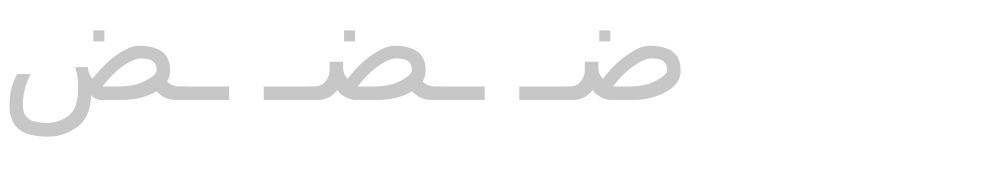
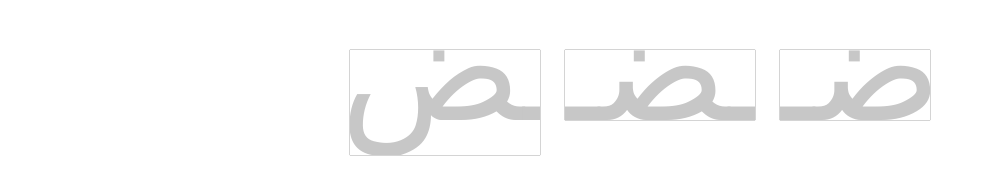
Before and after one commit to eissapk/letter-filling-detector, a plain HTML site: page index.html in a window 1280 px wide. Shown: the whole page, without its empty margins (0-985 px from the left). Drawn offline with Linux system fonts and the light colour scheme.

Commit message:
automated letters drawing

```diff
--- a/app.js
+++ b/app.js
@@ -1,125 +1,8 @@
 let painting = false;
-let eraserToggle = true;
 let penWidth = 4;
-let penColor = "blue";
-let lastWidth;
-let lastColor;
-let timeout = [];
-// select canvas
-const canvas1 = document.querySelector("#one");
-const ctx1 = canvas1.getContext("2d");
-const w = 1000;
-const h = 500;
-canvas1.width = w;
-canvas1.height = h;
-
-//! try with rectangle
-// draw white firstly
-// ctx1.rect(0, 0, 200, 200);
-// ctx1.fillStyle = "white";
-// ctx1.fill();
-// ctx1.beginPath();
-// draw desired color secondly
-// ctx1.rect(0, 0, 100, 100);
-// ctx1.fillStyle = "#FF0000";
-// ctx1.fill();
-
-//! try with text
-// draw white background
-ctx1.rect(0, 0, 1000, 500);
-ctx1.fillStyle = "white";
-ctx1.fill();
-ctx1.beginPath();
-
-const font = "150px serif";
-const lineWidth = 5;
-const textAlign = "left";
-const letter = ["ضـ ـضـ ـض", 0, 100];
-
-// draw text as fallback to fill the space between dashes
-ctx1.font = font;
-ctx1.lineWidth = lineWidth;
-ctx1.textAlign = textAlign;
-ctx1.fillStyle = "#c7c7c7";
-ctx1.fillText(...letter);
-ctx1.beginPath();
-
-// // draw desired text
-// ctx1.font = font;
-// ctx1.lineWidth = 2;
-// ctx1.textAlign = textAlign;
-// ctx1.setLineDash([5, 7]);
-// ctx1.strokeStyle = "#000";
-// ctx1.strokeText(...letter);
-
-const data = getNonWhitePos(ctx1, w, h);
-console.log("getNonWhitePos", data);
-
-// ------------
-
-const canvas2 = document.querySelector("#two");
-canvas2.width = window.innerWidth - 20;
-canvas2.height = window.innerHeight - 20;
-const ctx2 = canvas2.getContext("2d");
-
-// mouse position
-const mousePos = e => {
-  let status = e.type == "mousedown" ? true : false;
-  if (status) {
-    // mouse down
-    painting = true;
-    draw_via_mouse(e);
-  } else {
-    // mouse up
-    painting = false;
-    ctx2.beginPath();
-  }
-};
-
-// draw via mouse
-const draw_via_mouse = e => {
-  // prevent default behavior
-  e.preventDefault();
-
-  // !start getting cursor pos
-  e = e || window.event;
-  let a = e.target.getBoundingClientRect();
-  let x = e.pageX - a.left;
-  let y = e.pageY - a.top;
-  // !end getting cursor pos
-  if (!painting) return;
-
-  ctx2.lineWidth = penWidth;
-  ctx2.lineCap = "round";
-  ctx2.strokeStyle = penColor;
-  ctx2.lineTo(x, y);
-  ctx2.stroke();
-  ctx2.beginPath();
-  ctx2.moveTo(x, y);
-  // console.log(ctx1.isPointInPath(x, y)); // this is used with rect methods only not with text
-  console.log({ x, y });
-
-  const obj = data.find(item => item.x === x && item.y === y);
-  console.log(obj);
-
-  if (obj) {
-    console.warn("inside");
-  } else {
-    console.warn("outside");
-    const time = setTimeout(() => {
-      alert("you are ouside the letter, start over");
-      location.reload();
-    }, 200);
-    timeout.push(time);
-    timeout.forEach((item, index, array) => {
-      if (index !== array.length - 1) clearTimeout(item);
-    });
-  }
-};
-
-canvas2.addEventListener("mousedown", mousePos);
-canvas2.addEventListener("mouseup", mousePos);
-canvas2.addEventListener("mousemove", draw_via_mouse);
+let penColor = "black";
+const originsDataArr = [];
+const origins = document.querySelectorAll(".origin");
 
 function getNonWhitePos(ctx, w, h) {
   // start taken from stackoverflow
@@ -145,3 +28,114 @@ function getNonWhitePos(ctx, w, h) {
   console.log({ fullData: data });
   return data.filter(item => item.color !== "#ffffff"); // return NON-white pxs positions
 }
+
+function handelOrigin(ctx, letter, w, h, y) {
+  ctx.rect(0, 0, w, h);
+  ctx.fillStyle = "white";
+  ctx.fill();
+  ctx.beginPath();
+
+  const font = "150px serif";
+  const lineWidth = 5;
+  const textAlign = "left";
+
+  ctx.font = font;
+  ctx.lineWidth = lineWidth;
+  ctx.textAlign = textAlign;
+  ctx.fillStyle = "#c7c7c7";
+  ctx.fillText(letter, -10, y);
+  ctx.beginPath();
+
+  return getNonWhitePos(ctx, w, h);
+}
+
+origins.forEach((origin, index) => {
+  const parent = origin.parentElement;
+  const originCTX = origin.getContext("2d");
+  const letter = origin.getAttribute("data-letter");
+  const [W, H, Y] = origin.getAttribute("data-dim").split("x");
+
+  const layer = document.createElement("canvas");
+  const layerCTX = origin.getContext("2d");
+  layer.className = "layer";
+  origin.width = Number(W);
+  origin.height = Number(H);
+  layer.width = Number(W) - 4;
+  layer.height = Number(H) - 4;
+  parent.style.width = W + "px";
+  parent.style.height = H + "px";
+  origin.parentElement.append(layer);
+
+  let data = handelOrigin(originCTX, letter, Number(W), Number(H), Number(Y));
+  originsDataArr.push(data);
+  console.log("originsDataArr: getNonWhitePos", originsDataArr);
+
+  // -------------------
+
+  function reset(ctx) {
+    ctx.clearRect(0, 0, ctx.canvas.width, ctx.canvas.height);
+  }
+
+  const mousePos = e => {
+    let status = e.type == "mousedown" ? true : false;
+    if (status) {
+      // mouse down
+      painting = true;
+      draw_via_mouse(e);
+    } else {
+      // mouse up
+      painting = false;
+      layerCTX.beginPath();
+    }
+  };
+
+  const draw_via_mouse = e => {
+    e.preventDefault();
+    const parent = e.target.parentElement;
+    e = e || window.event;
+    let x = e.clientX - parent.offsetLeft + window.scrollX;
+    let y = e.clientY - parent.offsetTop + window.scrollY;
+    if (!painting) return;
+
+    layerCTX.lineWidth = penWidth;
+    layerCTX.lineCap = "round";
+    layerCTX.strokeStyle = penColor;
+    layerCTX.lineTo(x, y);
+    layerCTX.stroke();
+    layerCTX.beginPath();
+    layerCTX.moveTo(x, y);
+
+    console.log({ x, y });
+
+    // check coords
+    const obj = originsDataArr[index].find(item => item.x === x && item.y === y);
+    console.log(obj);
+    if (obj) {
+      console.warn("inside");
+    } else {
+      console.warn("outside");
+      oConfirm({
+        title: "Hint",
+        desc: `You drew outside the letter ${letter}. Do you want to start over?`,
+        btns: { cancel: { exists: true, text: "Cancel" }, okay: { text: "Okay" } },
+      }).then(res => {
+        if (res) {
+          reset(layerCTX);
+          handelOrigin(originCTX, letter, Number(W), Number(H), Number(Y));
+        } else {
+          console.log("cancel");
+        }
+      });
+    }
+  };
+
+  // events
+  layer.onmousedown = mousePos;
+  layer.onmouseup = mousePos;
+  layer.onmousemove = draw_via_mouse;
+  layer.onmouseleave = () => {
+    painting = false;
+    layerCTX.beginPath();
+    console.log("Out Board: " + index);
+  };
+});
--- a/index.html
+++ b/index.html
@@ -1,26 +1,52 @@
 <!DOCTYPE html>
-<html lang="en">
+<html>
   <head>
     <meta charset="UTF-8" />
     <meta http-equiv="X-UA-Compatible" content="IE=edge" />
     <meta name="viewport" content="width=device-width, initial-scale=1.0" />
     <title>letter filling detector</title>
+    <link rel="stylesheet" href="olum-ui.min.css" />
+    <script defer="defer" src="olum-ui.min.js"></script>
+    <script defer="defer" src="app.js"></script>
     <style>
       body {
         margin: 0;
       }
-      canvas {
+      main {
+        display: grid;
+        grid-template-columns: repeat(3, auto);
+        grid-template-rows: 1fr;
+        grid-gap: 25px;
+        justify-content: center;
+        align-content: center;
+        align-items: start !important;
+        margin: 50px 0;
+      }
+      .letter {
+        position: relative;
+        box-shadow: 0 0 1px 0px rgba(0, 0, 0, 05);
+      }
+      .letter canvas {
         display: block;
         position: absolute;
-        left: 0;
-        top: 0;
+      }
+      .layer {
+        margin: 2px;
       }
     </style>
   </head>
   <body>
-    <canvas id="one"></canvas>
-    <canvas id="two"></canvas>
-
-    <script src="app.js"></script>
+    <!-- w,h,y -->
+    <main>
+      <div class="letter">
+        <canvas class="origin" data-dim="190x105x70" data-letter="ـض"></canvas>
+      </div>
+      <div class="letter">
+        <canvas class="origin" data-dim="190x70x70" data-letter="ـضـ"></canvas>
+      </div>
+      <div class="letter">
+        <canvas class="origin" data-dim="150x70x70" data-letter="ضـ"></canvas>
+      </div>
+    </main>
   </body>
 </html>
```
Also changed, not shown: olum-ui.min.css (added), olum-ui.min.js (added).
